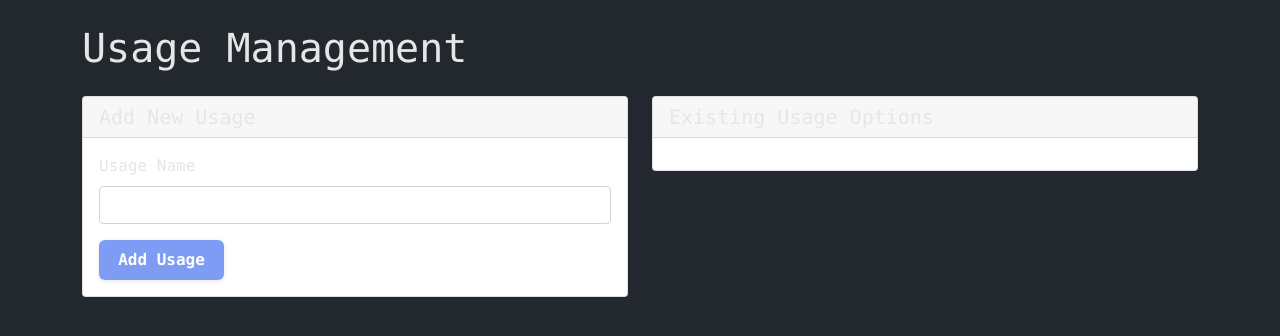
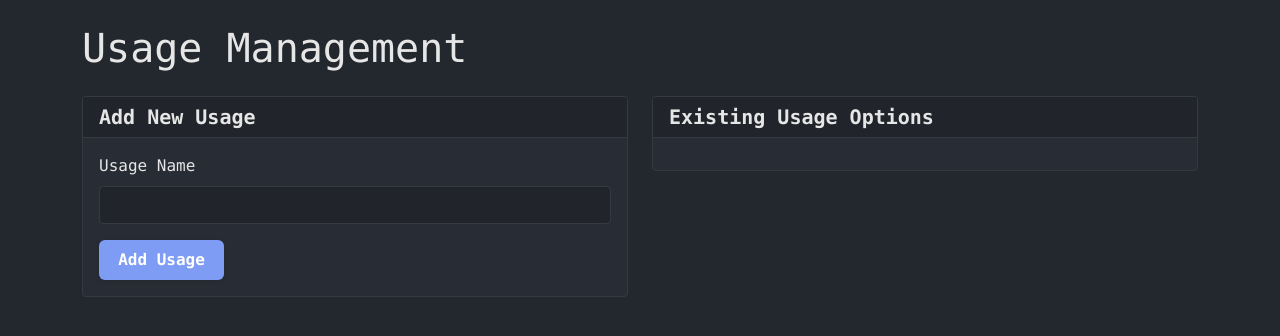
Before and after one commit to AnuragUb/MOSs, a Flask app: page /usage in a window 1280 px wide. Shown: the top 336 px of the page. Run offline with Flask 3, Linux system fonts and the light colour scheme; data that the repository does not hold is empty.

Commit message:
style: improve readability of usage management page with dark theme styling

```diff
--- a/templates/usage.html
+++ b/templates/usage.html
@@ -6,6 +6,51 @@
     <title>Usage Management</title>
     <link href="https://cdn.jsdelivr.net/npm/bootstrap@5.1.3/dist/css/bootstrap.min.css" rel="stylesheet">
     <link rel="stylesheet" href="{{ url_for('static', filename='css/style.css') }}">
+    <style>
+        body {
+            background-color: var(--bg-primary);
+            color: var(--text-primary);
+        }
+        .card {
+            background-color: var(--bg-secondary);
+            border: 1px solid var(--border-color);
+        }
+        .card-header {
+            background-color: var(--bg-tertiary);
+            border-bottom: 1px solid var(--border-color);
+        }
+        .card-title {
+            color: var(--text-primary);
+            font-weight: 600;
+        }
+        .form-label {
+            color: var(--text-primary);
+        }
+        .form-control {
+            background-color: var(--bg-tertiary);
+            border: 1px solid var(--border-color);
+            color: var(--text-primary);
+        }
+        .form-control:focus {
+            background-color: var(--bg-tertiary);
+            border-color: var(--accent-color);
+            color: var(--text-primary);
+            box-shadow: 0 0 0 0.25rem rgba(127, 156, 245, 0.25);
+        }
+        .list-group-item {
+            background-color: var(--bg-tertiary);
+            border: 1px solid var(--border-color);
+            color: var(--text-primary);
+            margin-bottom: 0.5rem;
+        }
+        .list-group-item:last-child {
+            margin-bottom: 0;
+        }
+        h1 {
+            color: var(--text-primary);
+            margin-bottom: 1.5rem;
+        }
+    </style>
 </head>
 <body>
     <div class="container mt-4">
```
